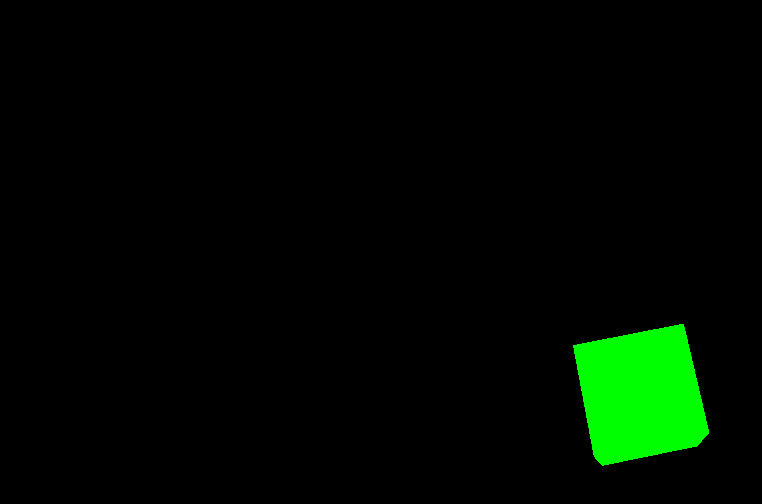
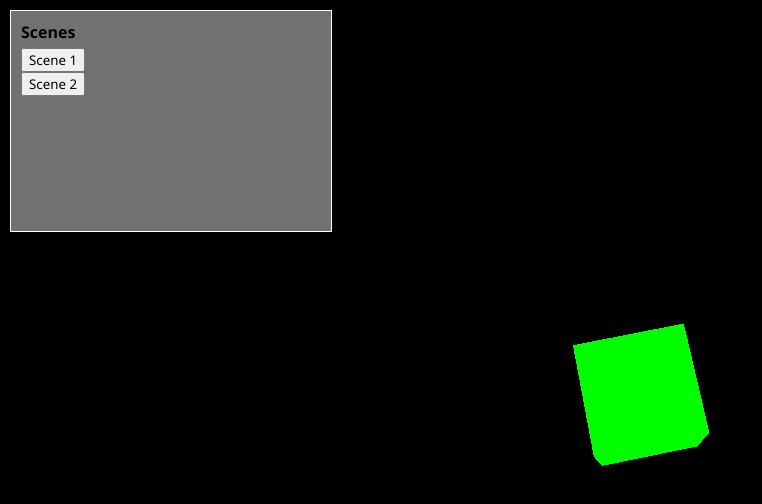
Before and after one commit to manulea/three-js-visualizations, a website built with Vite: page index.html in a window 1280 px wide. Shown: the whole page, without its empty margins (0-762 px from the left). Built offline with nearby package versions, Linux system fonts and the light colour scheme.

Commit message:
Added scene manager and changed cube rotation

```diff
--- a/index.html
+++ b/index.html
@@ -6,11 +6,42 @@
   <title>Three.js Visualizations</title>
 </head>
 <body>
+  <div class="scene-manager-ui">
+    <h1>Scenes</h1>
+    <ul class="scene-list">
+      <li><button onclick="loadScene('scene1')">Scene 1</button></li>
+      <li><button onclick="loadScene('scene2')">Scene 2</button></li>
+    </ul>
+  </div>
   <script type="module" src="./src/main.js"></script>
 </body>
 <style>
     * {
         margin: 0;
+        font-family:'Segoe UI', Tahoma, Geneva, Verdana, sans-serif
+    }
+
+    .scene-manager-ui {
+      position: absolute;
+      top: 10px;
+      left: 10px;
+      display: flex;
+      flex-direction:  column;
+      height: 200px;
+      width: 300px;
+      background-color: rgba(255, 255, 255, 0.445); /* Optional: semi-transparent background */
+      border: 1px solid #ffffff; /* Optional: border for better visibility */
+      padding: 10px; /* Optional: padding for inner spacing */
+    }
+
+    .scene-manager-ui h1 {
+      font-size: 1em;
+    }
+
+    .scene-list {
+      margin: 5px 0px 0px 0px;
+      padding: 0px;
+      list-style: none;
     }
 </style>
 </html>
--- a/src/main.js
+++ b/src/main.js
@@ -1,34 +1,84 @@
 import * as THREE from 'three';
+import SceneManager from './scene-manager.js';
+
+
+const sceneManager = new SceneManager();
+
+function createScene1() {
+  const scene = new THREE.Scene();
+  const geometry = new THREE.BoxGeometry();
+  const material = new THREE.MeshBasicMaterial({ color: 0x00ff00 });
+  const cube = new THREE.Mesh(geometry, material);
+  cube.name = "cube"
+  scene.add(cube);
+  console.log('Cube created and added to scene1:', cube); // Debugging
+  return scene;
+}
+
+function createScene2() {
+  const scene = new THREE.Scene();
+  const geometry = new THREE.SphereGeometry();
+  const material = new THREE.MeshBasicMaterial({ color: 0xff0000 });
+  const sphere = new THREE.Mesh(geometry, material);
+  scene.add(sphere);
+  return scene;
+}
+
+function findObjectByName(scene, name) {
+  return scene.children.find(child => child.name === name);
+}
 
 function init() {
 
-  // Create a scene, camera, renderer, append it to document
-  const scene = new THREE.Scene();
+  // Create camera, renderer, append to document
   const camera = new THREE.PerspectiveCamera(75, window.innerWidth / window.innerHeight, 0.1, 1000);
   const renderer = new THREE.WebGLRenderer();
   renderer.setSize(window.innerWidth, window.innerHeight);
   document.body.appendChild(renderer.domElement);
 
-  // Create a cube
-  const geometry = new THREE.BoxGeometry();
-  const material = new THREE.MeshBasicMaterial({ color: 0x00ff00 });
-  const cube = new THREE.Mesh(geometry, material);
-  scene.add(cube);
+  // Create scenes and add to scene manager
+  sceneManager.addScene('scene1', createScene1());
+  sceneManager.addScene('scene2', createScene2());
+  // Load scene 1
+  sceneManager.loadScene('scene1');
 
-  // Set camera position
+  // set camera position
   camera.position.z = 5;
 
-  // rotate cube function
   function animate() {
     requestAnimationFrame(animate);
-    cube.rotation.x += 0.01;
-    cube.rotation.y += 0.01;
-    renderer.render(scene, camera);
+    const currentScene = sceneManager.getCurrentScene();
+    // If current scene is not null
+    if (currentScene) {
+      // Animations for scene 1
+      if (currentScene === sceneManager.scenes['scene1']) {
+        // Find the cube
+        let cube = findObjectByName(currentScene, 'cube')
+        cube.rotation.x += 0.01;
+        cube.rotation.y += 0.01;
+        // console.log('Cube rotation:', cube.rotation); // Debugging
+      }
+      renderer.render(currentScene, camera);
+    }
   }
 
   // Run animation
   animate();
+
+  // Handle window resize
+  window.addEventListener('resize', () => {
+    camera.aspect = window.innerWidth / window.innerHeight;
+    camera.updateProjectionMatrix();
+    renderer.setSize(window.innerWidth, window.innerHeight);
+  });
 }
+
+window.loadScene = (sceneName) => {
+  sceneManager.loadScene(sceneName);
+  console.log(sceneName + ' loaded')
+  console.log(sceneManager.getCurrentScene())
+
+};
 
 // Initalize
 init();
--- /dev/null
+++ b/src/scene-manager.js
@@ -0,0 +1,26 @@
+import * as THREE from 'three';
+
+class SceneManager {
+  constructor() {
+    this.scenes = {};
+    this.currentScene = null;
+  }
+
+  addScene(name, scene) {
+    this.scenes[name] = scene;
+  }
+
+  loadScene(name) {
+    if (this.scenes[name]) {
+      this.currentScene = this.scenes[name];
+    } else {
+      console.error(`Scene ${name} not found`);
+    }
+  }
+
+  getCurrentScene() {
+    return this.currentScene;
+  }
+}
+
+export default SceneManager;
```
